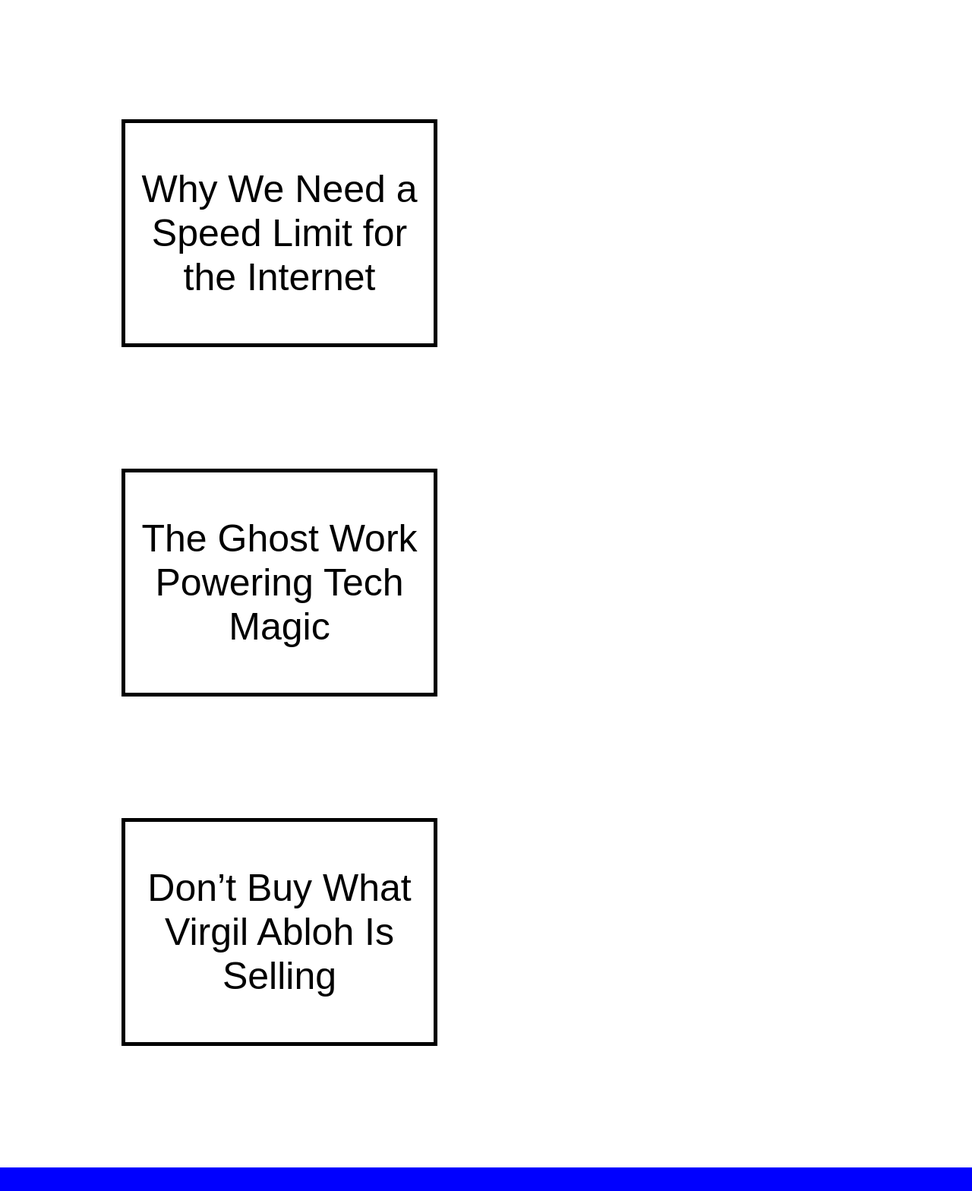
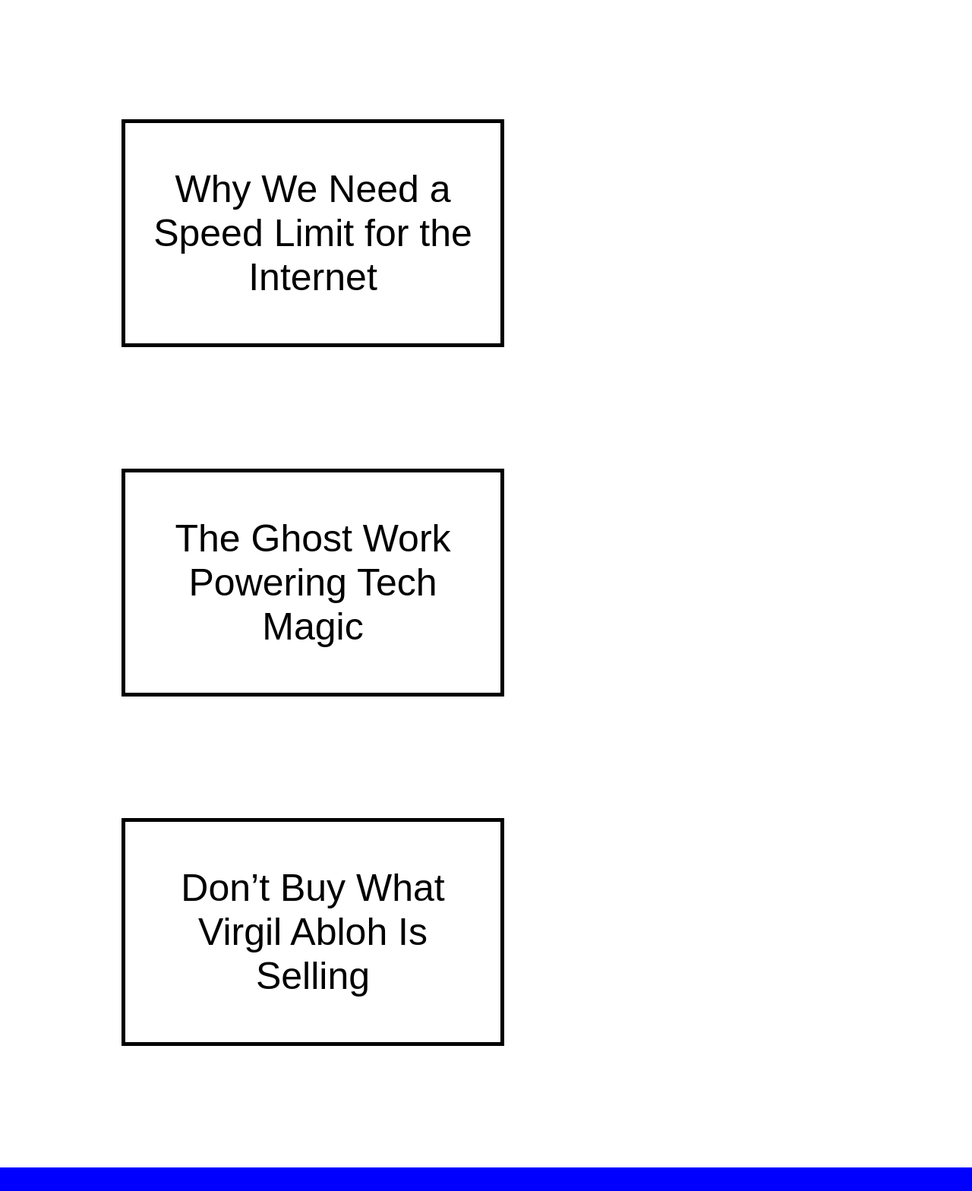
Before and after one commit to smarttkach/MyGitHub, a plain HTML site: page 5_practice/index.html in a window 1280 px wide. Shown: the part 563-2131 px from the top of the page at 76% size. Drawn offline with Linux system fonts and the light colour scheme.

Commit message:
Update styles.css

```diff
--- a/5_practice/styles.css
+++ b/5_practice/styles.css
@@ -36,54 +36,45 @@
 }
 
 .features {
-    width: 45%;
+    display: flex;
+    flex-wrap: wrap;
     margin: 80px;
-    /* margin-left: 80px;
-    margin-top: 80px;
-    margin-right: 80px;
-    margin-bottom: 80px; */
-    display: flex;
     justify-content: space-between;
     align-items: center;
-    flex-wrap: wrap;
     font-family: Arial, Helvetica, sans-serif;
     font-size: 50px;
     text-align: center;
 }
 
 .feature-1 {
-    width: 600px;
+    width: 45%;
     height: 300px;
     border: 5px solid black;
     padding: 20px;
 }
 
 .feature-2 {
-    width: 600px;
+    width: 45%;
     height: 300px;
     border: 5px solid black;
     padding: 20px;
 }
 
 .feature-3 {
-    width: 600px;
+    width: 45%;
     height: 300px;
     border: 5px solid black;
     padding: 20px;
 }
 
 .feature-4 {
-    width: 600px;
+    width: 45%;
     height: 300px;
     border: 5px solid black;
     padding: 20px;
 }
 
-@media only screen and (max-width:390px) {
-    /* .page {
-        width: 960px;
-        margin: 0 auto;
-    }  */
+@media only screen and (max-width:768px) {
     .feature-1,
     .feature-2,
     .feature-3,
@@ -94,6 +85,6 @@
 
 /* @media only screen and (max-width:390px) {
     .features {
-        width: 30%;
+        width: 100%;
     }
 } */
```
